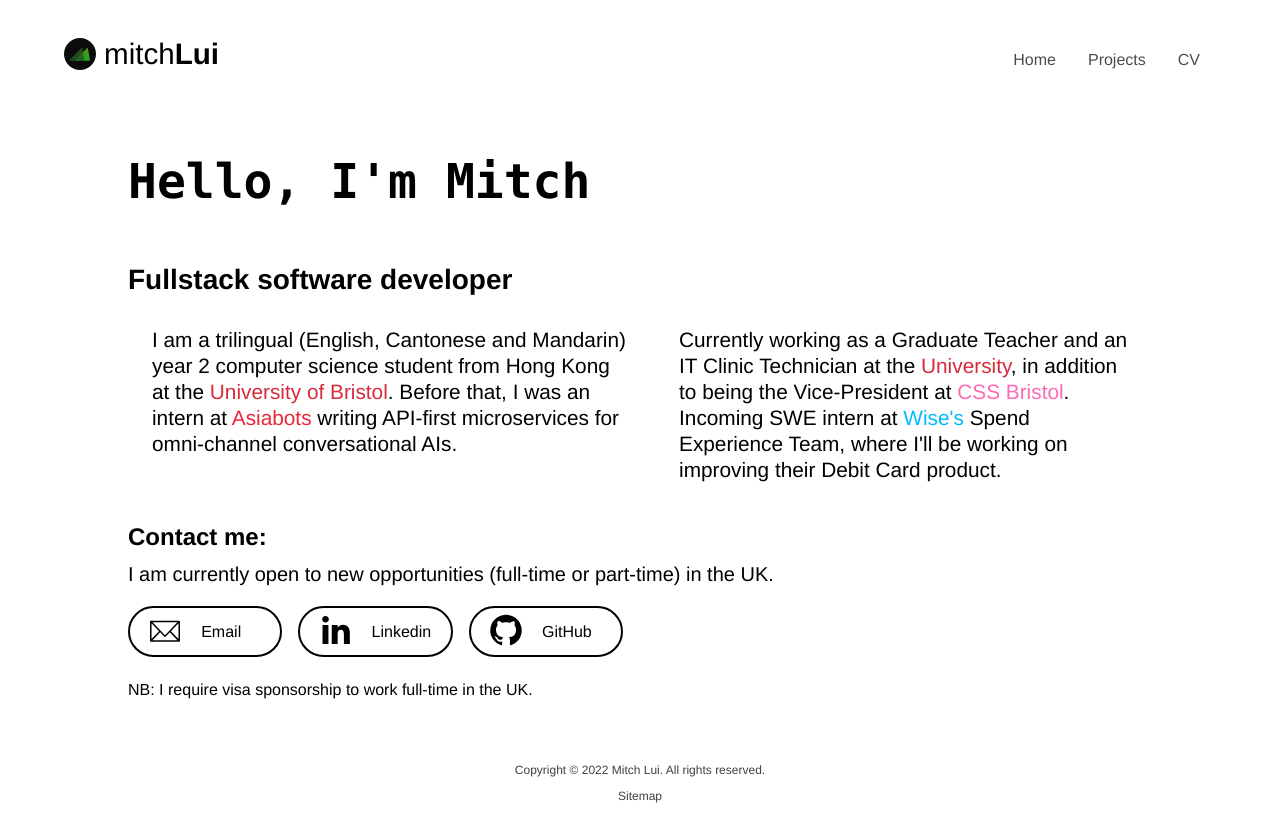
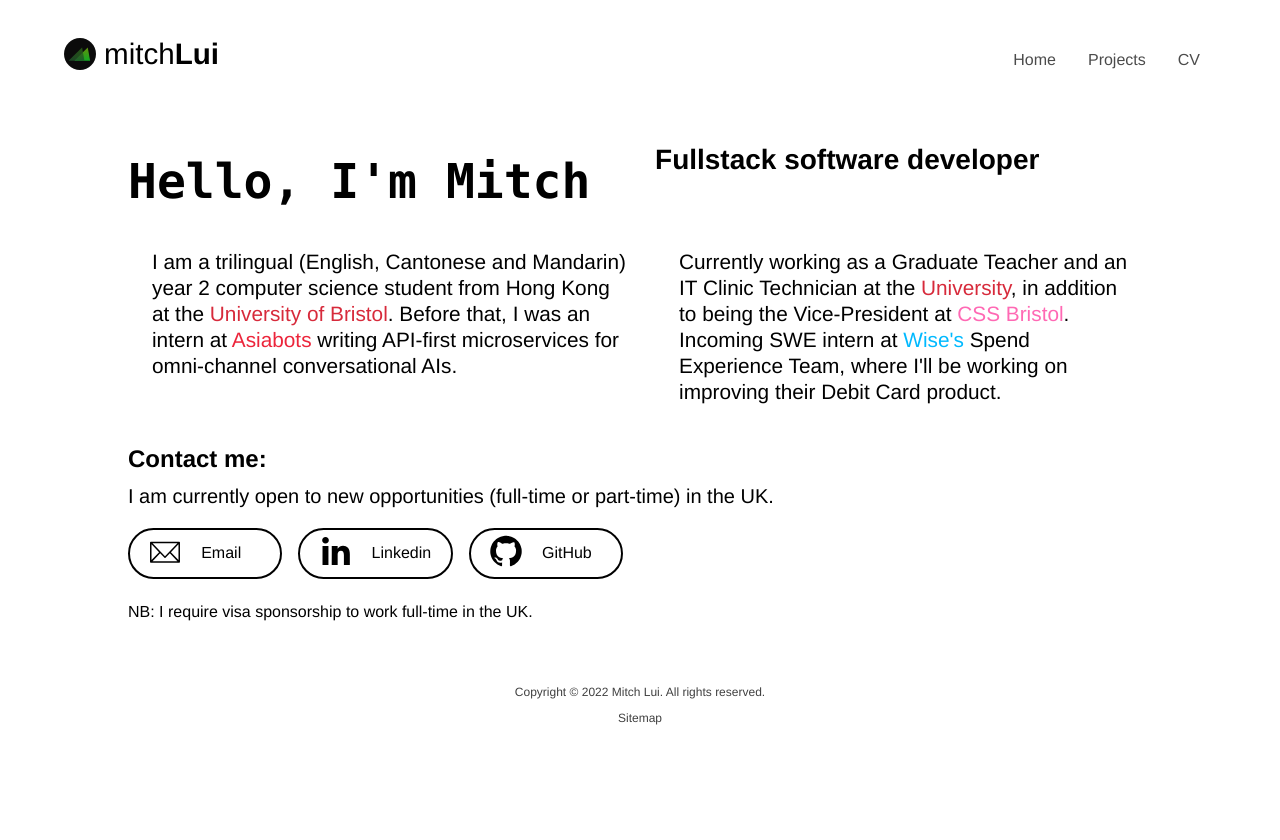
Before and after one commit to mitchLui/website, a React (Create React App) app in the folder client/: page / in a window 1280 px wide. Shown: the top 840 px of the page. After the commit the page ends 801 px from the top, so only its background shows below. Built offline with nearby package versions, Linux system fonts and the light colour scheme.

Commit message:
intro scss

```diff
--- a/client/src/components/Intro/Intro.js
+++ b/client/src/components/Intro/Intro.js
@@ -1,5 +1,5 @@
 import React from 'react';
-import "./intro.css";
+import "./intro.scss";
 
 export const Intro = () =>
     <div className={"intro-grid"}>
--- a/client/src/components/Intro/intro.css
+++ b/client/src/components/Intro/intro.scss
@@ -5,14 +5,13 @@
    'title title'
    'item-left item-right';
   width: 100%;
-}
 
-.header-item{
+  .header-items{
     grid-area: header;
   }
 
-.title-item{
-  grid-area : title;
+  .title-items{
+    grid-area: title;
   }
 
   .item{
@@ -30,25 +29,26 @@
     grid-area: item-right;
     padding: 0.5rem 1.5rem;
   }
+}
 
 .link {
   text-decoration: none;
-}
 
-.wise{
+  &.wise{
     color: #00b9ff;
   }
 
-.uob{
+  &.uob{
     color: #d72a3b;
   }
 
-.css {
+  &.css {
     color: #ff69b4;
   }
 
-.asiabots{
+  &.asiabots{
     color: #ec253b;
+  }
 }
 
 @media screen and (max-width: 768px) {
```
Lines whose indentation alone changed are shown as unchanged.
